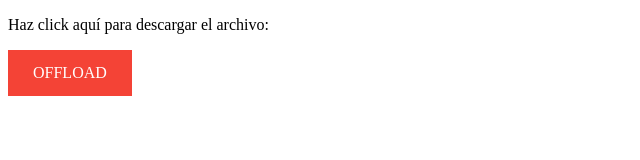
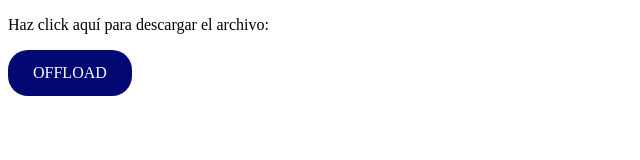
Before and after one commit to HerosTechnology/HerosTechnology, a plain HTML site: page index.html in a window 1280 px wide. Shown: the whole page, without its empty margins (0-640 px from the left). Drawn offline with Linux system fonts and the light colour scheme.

Commit message:
Update index.html

```diff
--- a/index.html
+++ b/index.html
@@ -23,16 +23,17 @@
     </script>
     <style>
       a:link, a:visited {
-        background-color: #f44336;
+        background-color: #010873;
         color: white;
         padding: 14px 25px;
         text-align: center;
         text-decoration: none;
         display: inline-block;
+        border-radius: 20px;
       }
 
       a:hover, a:active {
-        background-color: red;
+        background-color: #010a8c;
       }
     </style>
   </head>
```
